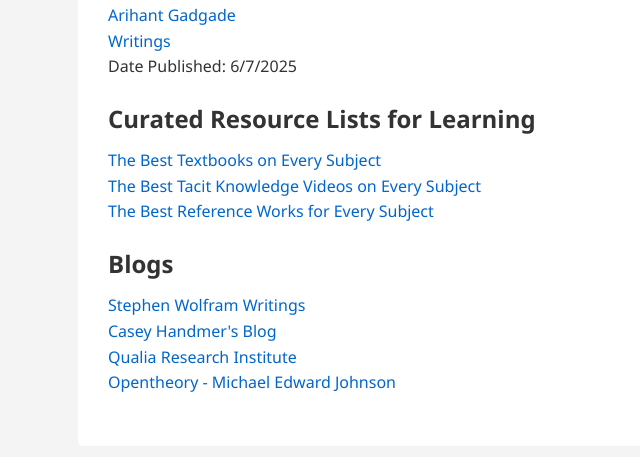
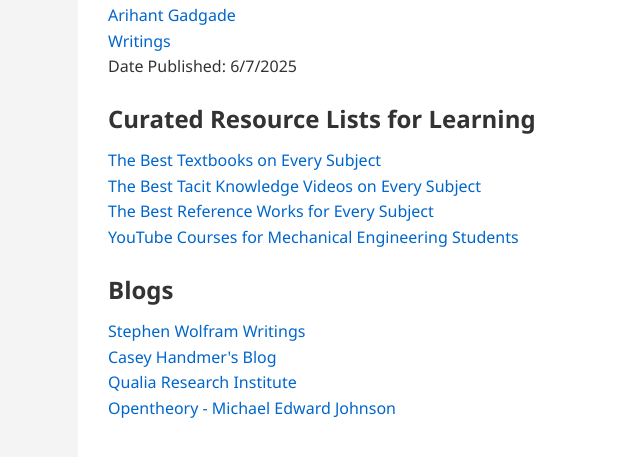
Before and after one commit to arihantgadgade/arihantgadgade.github.io, a plain HTML site: page WritingsArticles/Uncategorized/linkrepo.html in a window 1280 px wide. Shown: the part 131-588 px from the top of the page, without its empty margins (162-802 px from the left). Drawn offline with Linux system fonts and the light colour scheme.

Commit message:
new link

```diff
--- a/WritingsArticles/Uncategorized/linkrepo.html
+++ b/WritingsArticles/Uncategorized/linkrepo.html
@@ -21,6 +21,7 @@
             <a href="https://www.lesswrong.com/posts/xg3hXCYQPJkwHyik2/the-best-textbooks-on-every-subject">The Best Textbooks on Every Subject</a> <br>
             <a href="https://www.lesswrong.com/posts/SXJGSPeQWbACveJhs/the-best-tacit-knowledge-videos-on-every-subject?ref=parconley.com">The Best Tacit Knowledge Videos on Every Subject</a> <br>
             <a href="https://parconley.com/reference-works/">The Best Reference Works for Every Subject</a> <br>
+            <a href="https://drive.google.com/file/d/1uW7alBAk2zMYIHYDyGxtNZ2jmcBKrhZj/view">YouTube Courses for Mechanical Engineering Students</a>
         </p>
         <h3>Blogs</h3>
         <p>
```
